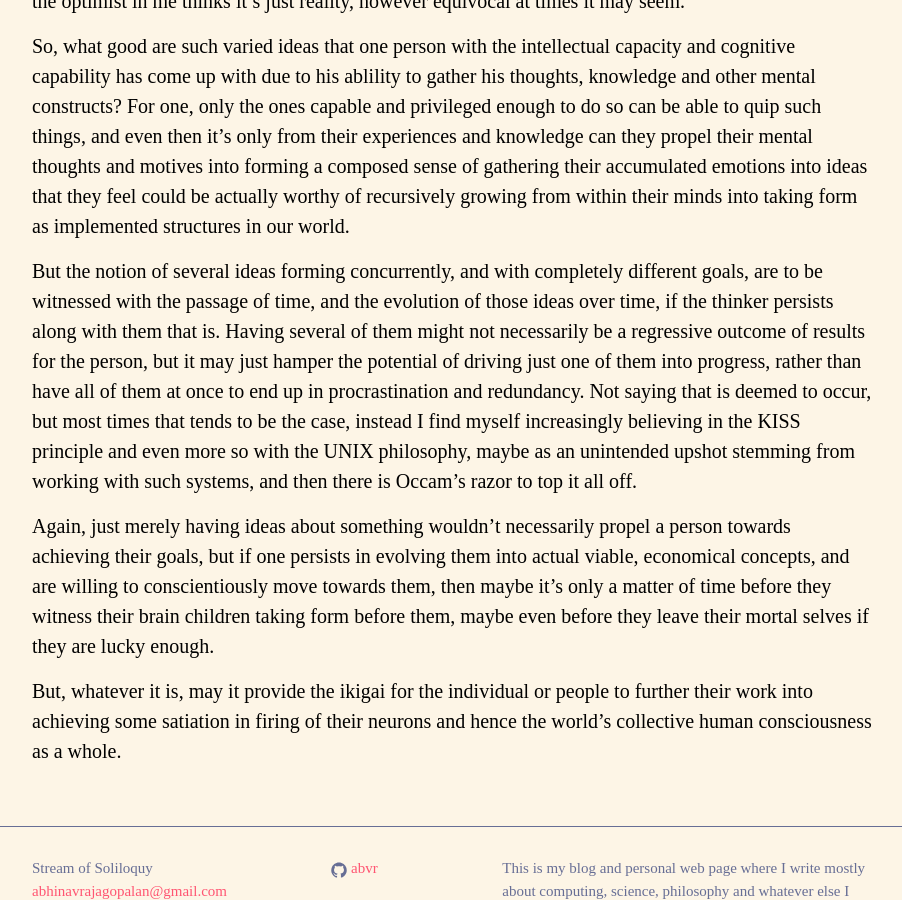
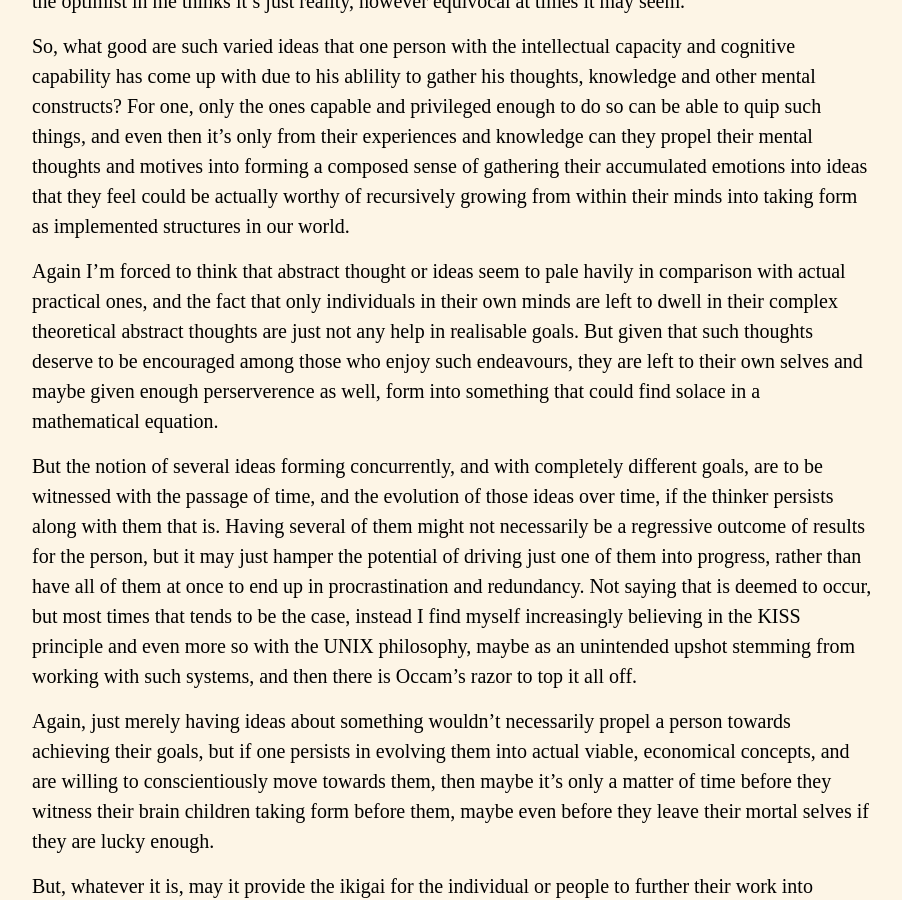
Before and after one commit to abvr/abvr.github.io, a Jekyll site: the page built from _posts/2019-09-02-idea.md, in a window 1280 px wide and 900 px high, scrolled down 2690 px. Shown: the whole window, without its empty margins (188-1090 px from the left). Built offline with Jekyll 4.4.1, drawn with Linux system fonts in a browser that asks for light colours.

Commit message:
Update 2019-09-02-idea.md

```diff
--- a/_posts/2019-09-02-idea.md
+++ b/_posts/2019-09-02-idea.md
@@ -58,6 +58,8 @@
 experiences and knowledge can they propel their mental thoughts and motives into forming a composed sense of gathering their accumulated emotions into ideas that they feel
 could be actually worthy of recursively growing from within their minds into taking form as implemented structures in our world.
 
+Again I'm forced to think that abstract thought or ideas seem to pale havily in comparison with actual practical ones, and the fact that only individuals in their own minds are left to dwell in their complex theoretical abstract thoughts are just not any help in realisable goals. But given that such thoughts deserve to be encouraged among those who enjoy such endeavours, they are left to their own selves and maybe given enough perserverence as well, form into something that could find solace in a mathematical equation.
+
 But the notion of several ideas forming concurrently, and with completely different goals, are to be witnessed with the passage of time, and the evolution of those ideas
 over time, if the thinker persists along with them that is. Having several of them might not necessarily be a regressive outcome of results for the person,
 but it may just hamper the potential of driving just one of them into progress, rather than have all of them at once to end up in procrastination and redundancy.
```
